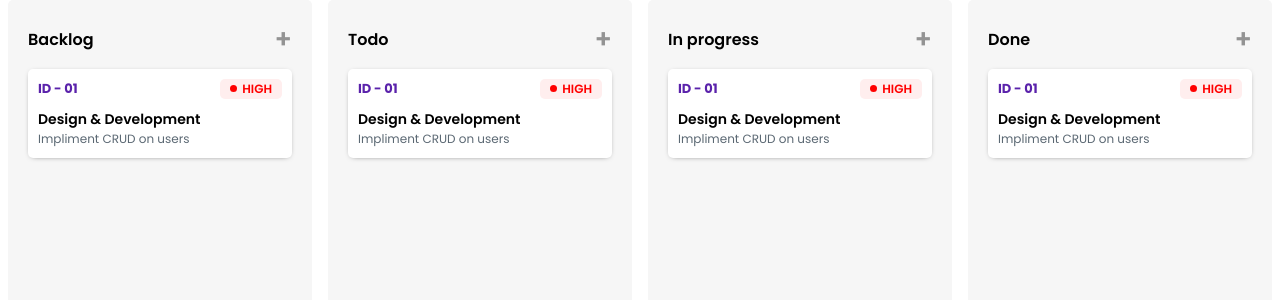
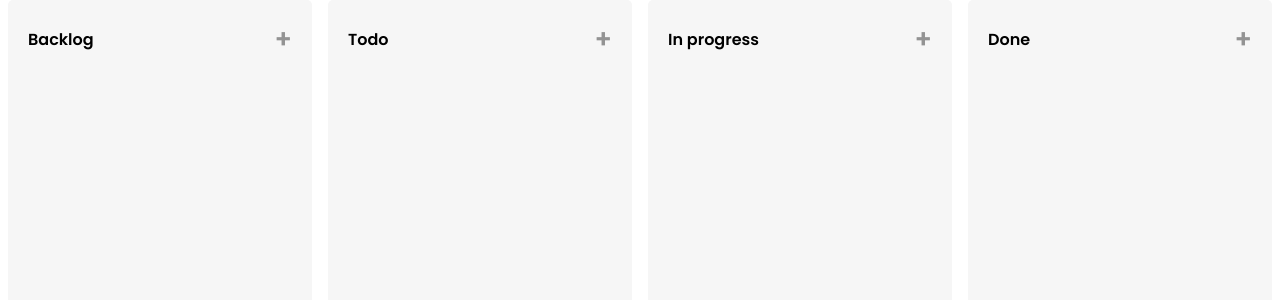
Before and after one commit to nibiralpha/kanban, a Next.js app: page / in a window 1280 px wide. Shown: the top 300 px of the page. Built offline with nearby package versions, Linux system fonts and the light colour scheme.

Commit message:
add task for seperate blocks

```diff
--- a/app/Components/Card/CardComponent.js
+++ b/app/Components/Card/CardComponent.js
@@ -2,10 +2,10 @@
 
 import styles from "./Card.module.css";
 
-export default function CardComponent() {
+export default function CardComponent(data, type) {
+
   return (
     <div className={styles.inner_column}>
-
       <div className={styles.card}>
         <div className={styles.title_area}>
           <div className={styles.title}>ID - 01</div>
@@ -14,8 +14,8 @@ export default function CardComponent() {
             <div className={styles.priority_text}>HIGH</div>
           </div>
         </div>
-        <div className={styles.card_title}>Design & Development</div>
-        <div className={styles.card_desc}>Impliment CRUD on users</div>
+        <div className={styles.card_title}>{data?.data?.title}</div>
+        <div className={styles.card_desc}>{data?.data?.desc}</div>
       </div>
     </div>
   );
--- a/app/Components/Popup/PopupComponent.js
+++ b/app/Components/Popup/PopupComponent.js
@@ -20,8 +20,12 @@ const taskStatus = [
   { id: 2, name: "Medium" },
   { id: 3, name: "High" },
 ];
-export default function PopupComponent({ openPopup, setOpenPopup, onClose }) {
-
+export default function PopupComponent({
+  openPopup,
+  setOpenPopup,
+  onClose,
+  onSave,
+}) {
   const [mounted, setMounted] = useState(false);
   const [selectedStatus, setSelectedStatus] = useState(taskStatus[0]);
   const [data, setData] = useState({
@@ -47,9 +51,14 @@ export default function PopupComponent({ openPopup, setOpenPopup, onClose }) {
   }
 
   function changePriority(priority) {
-    setSelectedStatus(priority)
+    setSelectedStatus(priority);
     setData({ ...data, priority: priority.id });
   }
+
+  const addTask = () => {
+    data.card = setOpenPopup.card;
+    onSave(data);
+  };
 
   if (!mounted) return null;
 
@@ -125,7 +134,7 @@ export default function PopupComponent({ openPopup, setOpenPopup, onClose }) {
             <div className="mt-4">
               <Button
                 className="inline-flex items-center gap-2 rounded-md bg-gray-700 px-3 py-1.5 text-sm/6 font-semibold text-white shadow-inner shadow-white/10 focus:not-data-focus:outline-none data-focus:outline data-focus:outline-white data-hover:bg-gray-600 data-open:bg-gray-700"
-                onClick={onClose}
+                onClick={addTask}
               >
                 Add Task
               </Button>
--- a/app/page.tsx
+++ b/app/page.tsx
@@ -6,14 +6,21 @@ import PopupComponent from "./Components/Popup/PopupComponent";
 
 export default function Home() {
   let [isOpen, setIsOpen] = useState({ modal: false, card: "" });
+  let [tasks, setTasks] = useState([]);
 
-  useEffect(() => {
-    // console.log(isOpen);
-  }, [isOpen]);
+  // useEffect(() => {
+  //   console.log("taaaaask", tasks);
+  // }, [tasks]);
 
   const closePopup = () => {
     setIsOpen({ ...isOpen, modal: false });
   };
+
+  const save = (data) => {
+    setTasks([...tasks, data]);
+  };
+
+  console.log(tasks);
 
   return (
     <div className="container">
@@ -31,7 +38,12 @@ export default function Home() {
                   +
                 </div>
               </div>
-              <CardComponent />
+              {tasks.map(
+                (task, i) =>
+                  task.card === "backlog" && (
+                    <CardComponent type="backlog" key={i} data={task} />
+                  ),
+              )}
             </div>
           </div>
           <div className="col-3">
@@ -45,7 +57,12 @@ export default function Home() {
                   +
                 </div>
               </div>
-              <CardComponent />
+              {tasks.map(
+                (task, i) =>
+                  task.card === "todo" && (
+                    <CardComponent type="todo" key={i} data={task} />
+                  ),
+              )}
             </div>
           </div>
           <div className="col-3">
@@ -59,7 +76,12 @@ export default function Home() {
                   +
                 </div>
               </div>
-              <CardComponent />
+              {tasks.map(
+                (task, i) =>
+                  task.card === "inProgress" && (
+                    <CardComponent type="inProgress" key={i} data={task} />
+                  ),
+              )}
             </div>
           </div>
           <div className="col-3">
@@ -73,13 +95,19 @@ export default function Home() {
                   +
                 </div>
               </div>
-              <CardComponent />
+              {tasks.map(
+                (task, i) =>
+                  task.card === "done" && (
+                    <CardComponent type="done" key={i} data={task} />
+                  ),
+              )}
             </div>
           </div>
         </div>
       </div>
       <PopupComponent
         onClose={closePopup}
+        onSave={save}
         openPopup={isOpen.modal}
         setOpenPopup={isOpen}
       />
```
